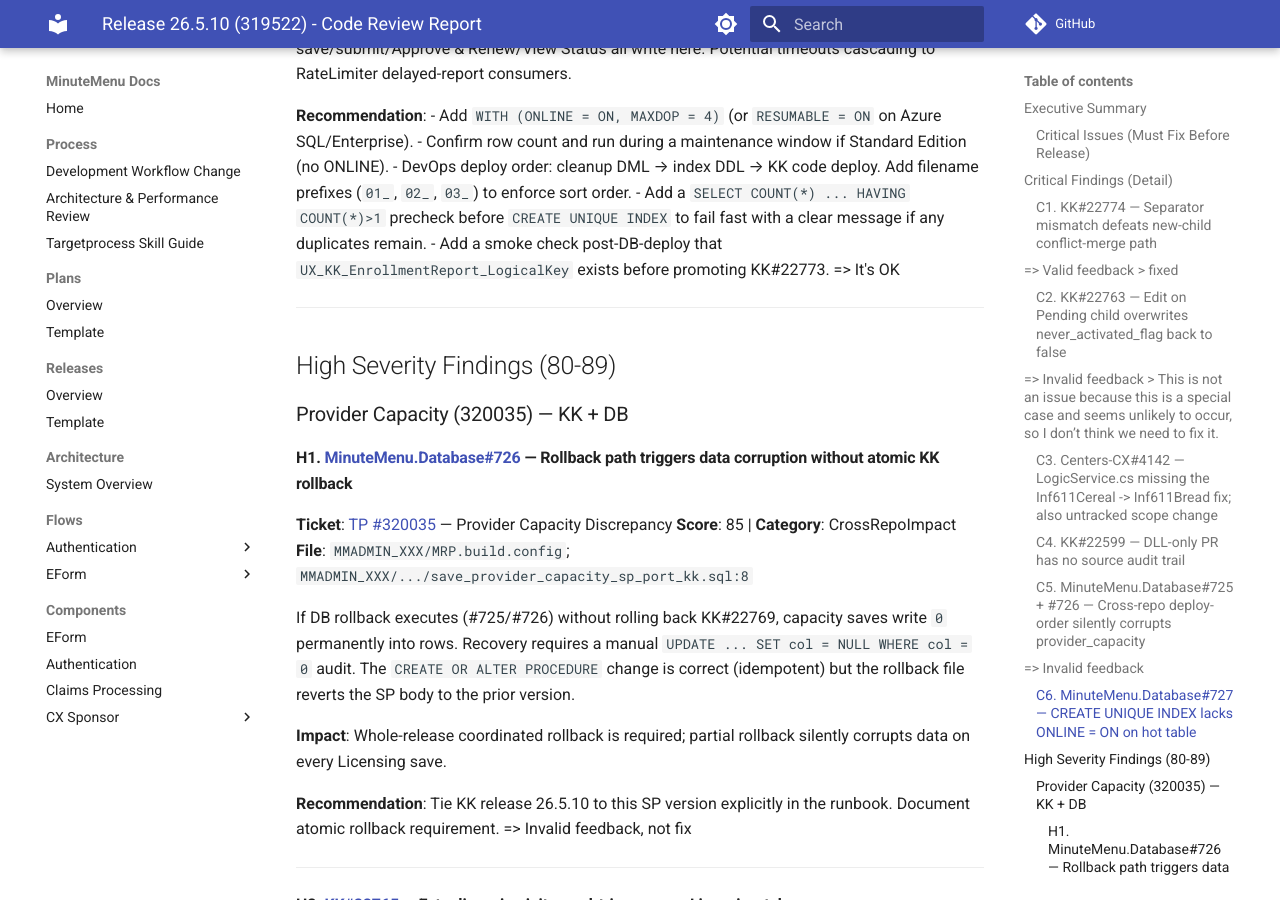
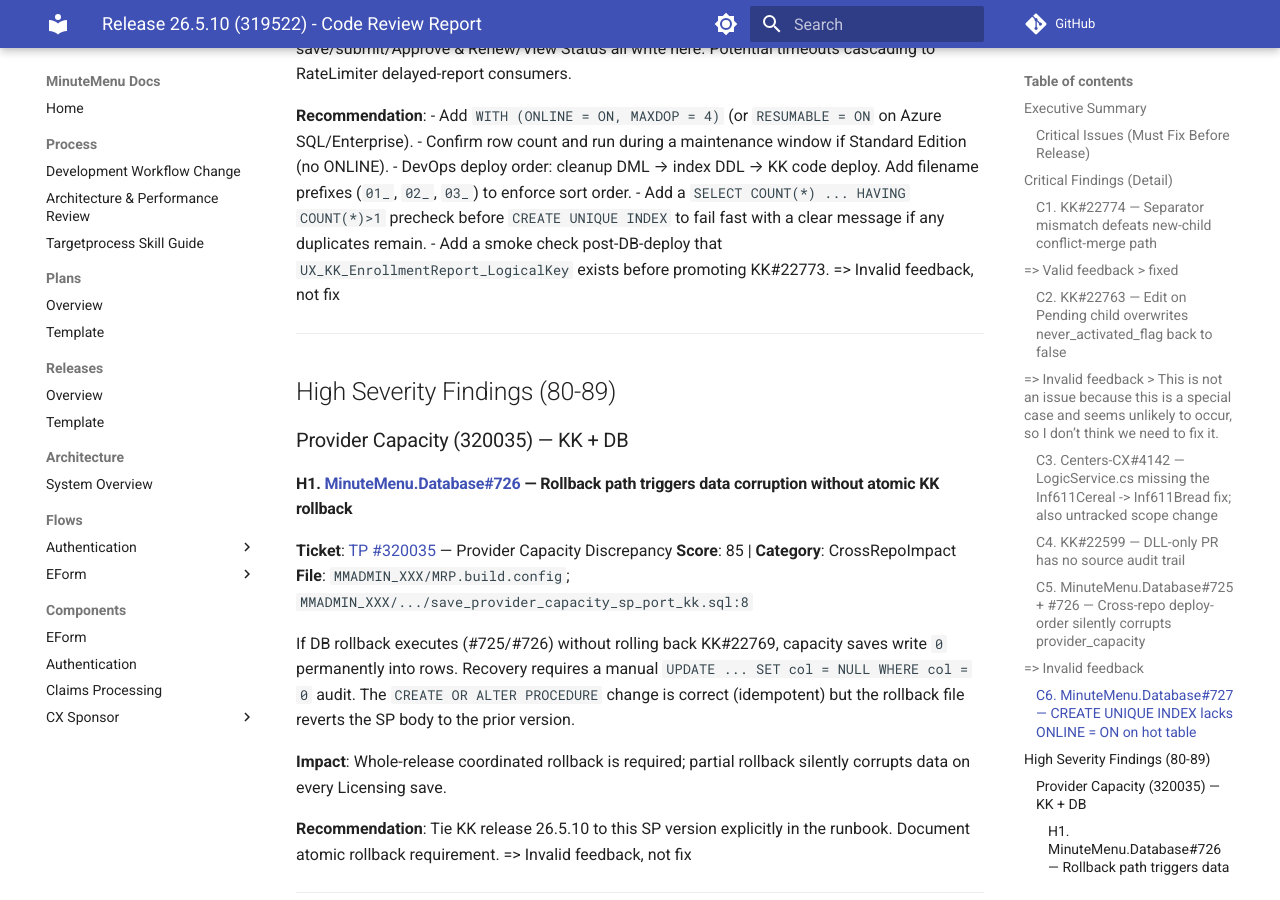
Before and after one commit to MinuteMenu/docs, an MkDocs documentation site: the page built from docs/releases/2026-05/release-26.5.10-code-review.md, in a window 1280 px wide and 900 px high, scrolled down 6670 px. Built offline with MkDocs 1.6.1 and Material for MkDocs 9.7.7, drawn with Linux system fonts in a browser that asks for light colours; comment, search, counter and statistics services are not loaded.

Commit message:
Update release-26.5.10-code-review.md

```diff
--- a/docs/releases/2026-05/release-26.5.10-code-review.md
+++ b/docs/releases/2026-05/release-26.5.10-code-review.md
@@ -159,7 +159,7 @@
 - DevOps deploy order: cleanup DML → index DDL → KK code deploy. Add filename prefixes (`01_`, `02_`, `03_`) to enforce sort order.
 - Add a `SELECT COUNT(*) ... HAVING COUNT(*)>1` precheck before `CREATE UNIQUE INDEX` to fail fast with a clear message if any duplicates remain.
 - Add a smoke check post-DB-deploy that `UX_KK_EnrollmentReport_LogicalKey` exists before promoting KK#22773.
-=> It's OK
+=> Invalid feedback, not fix
 ---
 
 ## High Severity Findings (80-89)
```
